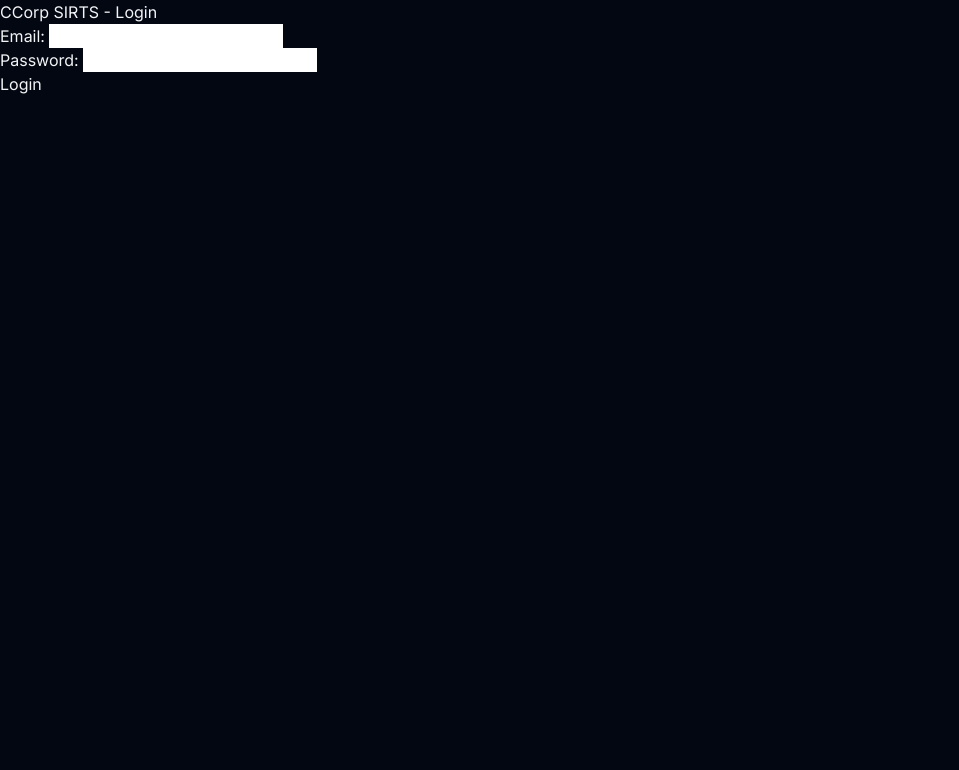
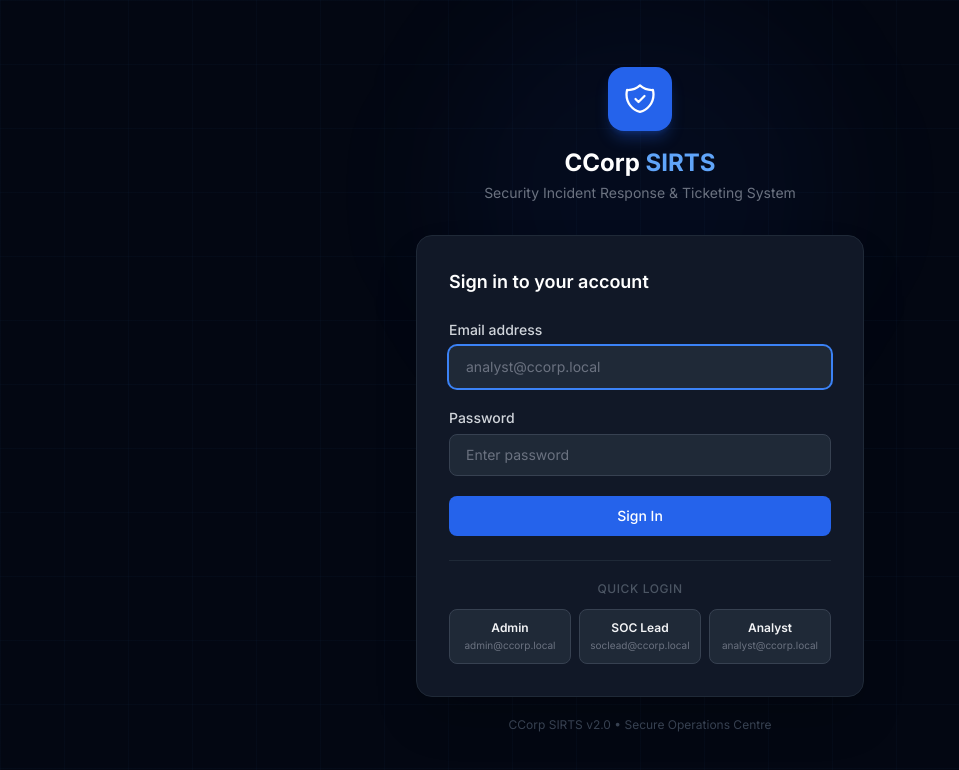
Before and after one commit to Cyril556/ccorp-sirts, a React (Vite) app in the folder client/: page /login in a window 1280 px wide. Shown: the top 770 px of the page, without its empty margins (0-959 px from the left). Built offline with nearby package versions, Linux system fonts and the light colour scheme; no server answers.

Commit message:
feat: redesign LoginPage with dark cybersecurity theme

```diff
--- a/client/src/pages/LoginPage.jsx
+++ b/client/src/pages/LoginPage.jsx
@@ -11,34 +11,41 @@ export default function LoginPage() {
   const [loading, setLoading] = useState(false);
 
   const handleSubmit = async (e) => {
-    e.preventDefault();
-    setError('');
-    setLoading(true);
-    try {
-      await login(email, password);
-      navigate('/dashboard');
-    } catch (err) {
-      setError(err.response?.data?.error || 'Login failed');
-    } finally {
-      setLoading(false);
-    }
+    e.preventDefault(); setError(''); setLoading(true);
+    try { await login(email, password); navigate('/dashboard'); }
+    catch (err) { setError(err.response?.data?.error || 'Invalid credentials.'); }
+    finally { setLoading(false); }
   };
 
+  const DEMOS = [{role:'Admin',email:'admin@ccorp.local',pass:'Admin@1234'},{role:'SOC Lead',email:'soclead@ccorp.local',pass:'Lead@1234'},{role:'Analyst',email:'analyst@ccorp.local',pass:'Analyst@1234'}];
+
   return (
-    <div>
-      <h1>CCorp SIRTS - Login</h1>
-      {error && <p style={{ color: 'red' }}>{error}</p>}
-      <form onSubmit={handleSubmit}>
-        <div>
-          <label>Email: </label>
-          <input type="email" value={email} onChange={(e) => setEmail(e.target.value)} required />
+    <div className="min-h-screen bg-gray-950 flex items-center justify-center p-4 relative overflow-hidden">
+      <div className="absolute inset-0 bg-[linear-gradient(rgba(59,130,246,0.03)_1px,transparent_1px),linear-gradient(90deg,rgba(59,130,246,0.03)_1px,transparent_1px)] bg-[size:64px_64px]" />
+      <div className="absolute top-0 left-1/2 -translate-x-1/2 w-96 h-96 bg-blue-600/5 rounded-full blur-3xl" />
+      <div className="relative w-full max-w-md fade-in">
+        <div className="text-center mb-8">
+          <div className="inline-flex items-center justify-center w-16 h-16 bg-blue-600 rounded-2xl mb-4 shadow-lg shadow-blue-600/30">
+            <svg className="w-9 h-9 text-white" fill="none" viewBox="0 0 24 24" stroke="currentColor" strokeWidth={1.5}><path strokeLinecap="round" strokeLinejoin="round" d="M9 12l2 2 4-4m5.618-4.016A11.955 11.955 0 0112 2.944a11.955 11.955 0 01-8.618 3.04A12.02 12.02 0 003 9c0 5.591 3.824 10.29 9 11.622 5.176-1.332 9-6.03 9-11.622 0-1.042-.133-2.052-.382-3.016z" /></svg>
+          </div>
+          <h1 className="text-2xl font-bold text-white">CCorp <span className="text-blue-400">SIRTS</span></h1>
+          <p className="text-gray-500 text-sm mt-1">Security Incident Response &amp; Ticketing System</p>
         </div>
-        <div>
-          <label>Password: </label>
-          <input type="password" value={password} onChange={(e) => setPassword(e.target.value)} required />
+        <div className="bg-gray-900 border border-gray-800 rounded-2xl p-8 shadow-2xl">
+          <h2 className="text-lg font-semibold text-white mb-6">Sign in to your account</h2>
+          {error && (<div className="mb-4 px-4 py-3 bg-red-500/10 border border-red-500/30 rounded-lg flex items-center gap-2"><svg className="w-4 h-4 text-red-400 shrink-0" fill="none" viewBox="0 0 24 24" stroke="currentColor" strokeWidth={2}><path strokeLinecap="round" strokeLinejoin="round" d="M12 8v4m0 4h.01M21 12a9 9 0 11-18 0 9 9 0 0118 0z" /></svg><p className="text-sm text-red-400">{error}</p></div>)}
+          <form onSubmit={handleSubmit} className="space-y-5">
+            <div><label className="block text-sm font-medium text-gray-300 mb-1.5">Email address</label><input type="email" value={email} onChange={e=>setEmail(e.target.value)} placeholder="analyst@ccorp.local" className="input" required autoFocus /></div>
+            <div><label className="block text-sm font-medium text-gray-300 mb-1.5">Password</label><input type="password" value={password} onChange={e=>setPassword(e.target.value)} placeholder="Enter password" className="input" required /></div>
+            <button type="submit" disabled={loading} className="btn-primary w-full py-2.5 flex items-center justify-center gap-2">{loading?<><svg className="w-4 h-4 animate-spin" fill="none" viewBox="0 0 24 24"><circle className="opacity-25" cx="12" cy="12" r="10" stroke="currentColor" strokeWidth="4"/><path className="opacity-75" fill="currentColor" d="M4 12a8 8 0 018-8V0C5.373 0 0 5.373 0 12h4z"/></svg>Signing in...</>:'Sign In'}</button>
+          </form>
+          <div className="mt-6 pt-5 border-t border-gray-800">
+            <p className="text-xs text-gray-600 text-center mb-3 uppercase tracking-wider font-medium">Quick Login</p>
+            <div className="grid grid-cols-3 gap-2">{DEMOS.map(c=>(<button key={c.role} type="button" onClick={()=>{setEmail(c.email);setPassword(c.pass);}} className="p-2.5 bg-gray-800 hover:bg-gray-700 border border-gray-700 hover:border-gray-600 rounded-lg text-center transition-all"><p className="text-xs font-semibold text-gray-100">{c.role}</p><p className="text-[10px] text-gray-500 mt-0.5 truncate">{c.email}</p></button>))}</div>
+          </div>
         </div>
-        <button type="submit" disabled={loading}>{loading ? 'Logging in...' : 'Login'}</button>
-      </form>
+        <p className="text-center text-xs text-gray-700 mt-5">CCorp SIRTS v2.0 &bull; Secure Operations Centre</p>
+      </div>
     </div>
   );
 }
```
